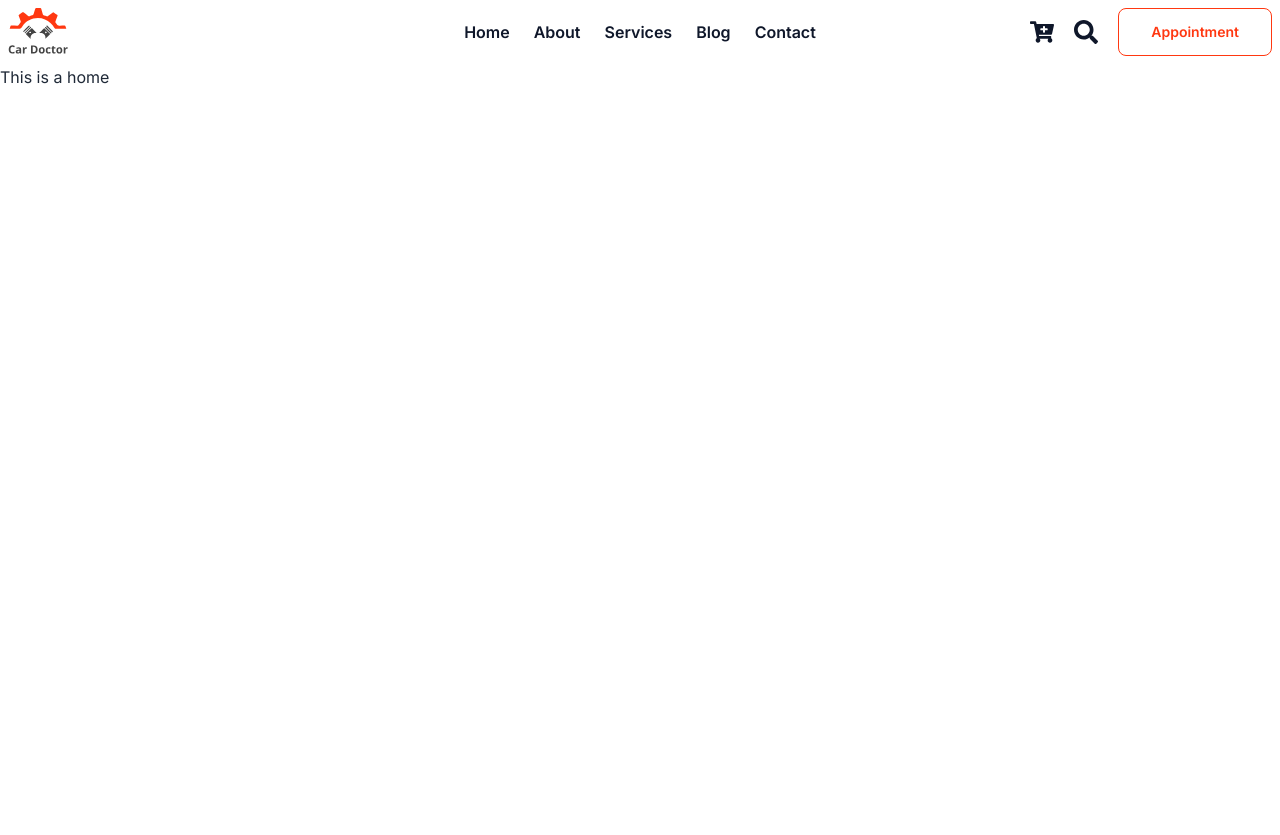
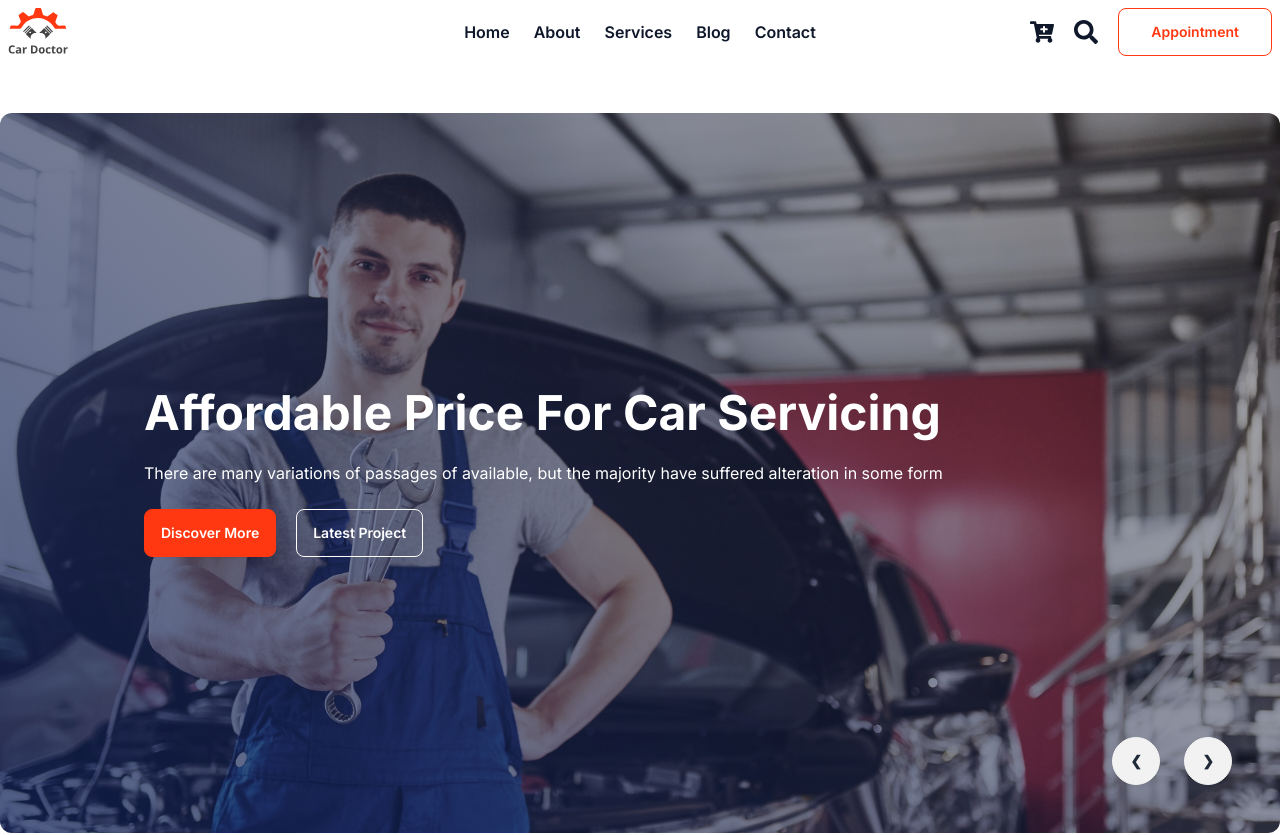
Before and after one commit to mdsaifulislamrafel/car-doctor-pro, a Next.js app: page / in a window 1280 px wide. Shown: the top 835 px of the page. Built offline with nearby package versions, Linux system fonts and the light colour scheme.

Commit message:
banner section complete

```diff
--- a/src/app/layout.js
+++ b/src/app/layout.js
@@ -6,8 +6,8 @@ import Footer from "@/shared/Footer/Footer";
 const inter = Inter({ subsets: ["latin"] });
 
 export const metadata = {
-  title: "Create Next App",
-  description: "Generated by create next app",
+  title: "Car Doctor Pro",
+  description: "Car Repairing Workshop",
 };
 
 export default function RootLayout({ children }) {
--- /dev/null
+++ b/src/components/Homepage/About.jsx
@@ -0,0 +1,11 @@
+import React from 'react';
+
+const About = () => {
+    return (
+        <div>
+            <h1>This is a about</h1>
+        </div>
+    );
+};
+
+export default About;
--- a/src/components/Homepage/Banner.jsx
+++ b/src/components/Homepage/Banner.jsx
@@ -2,19 +2,65 @@ import React from 'react';
 
 const Banner = () => {
     return (
-        <div>
-            <div className="carousel w-full">
-                <div id="slide1" className="carousel-item relative w-full">
-
-                    <div className="absolute left-5 right-5 top-1/2 flex -translate-y-1/2 transform justify-between">
-                        <a href="#slide4" className="btn btn-circle">❮</a>
-                        <a href="#slide2" className="btn btn-circle">❯</a>
-                    </div>
-                </div>
-
+        <div className='container mx-auto'>
+            <div className="carousel w-full mt-12 text-white">
+                {
+                    banners.map((banner, index) => (
+                        <div
+                            key={index}
+                            id={`slide${index + 1}`}
+                            className="carousel-item relative w-full h-[90vh] bg-top bg-no-repeat bg-cover rounded-xl"
+                            style={{
+                                backgroundImage: `linear-gradient(45deg, rgba(7, 25, 82, 0.7), rgba(0, 0, 0, 0.3)), url(/assets/images/banner/${index + 1}.jpg)`,
+                            }}
+                        >
+                            <div className='h-full w-full flex items-center pl-36'>
+                                <div className='space-y-6'>
+                                    <h1 className='text-5xl font-bold ' >{banner.title}</h1>
+                                    <p>{banner.description}</p>
+                                    <div className='flex gap-5'>
+                                        <button className='btn btn-primary'>Discover More</button>
+                                        <button className='btn btn-outline border-1 border-white text-white'>Latest Project</button>
+                                    </div>
+                                </div>
+                            </div>
+                            <div className="absolute transform justify-between bottom-12 right-12">
+                                <a href={banner.prev} className="btn btn-circle mr-6">❮</a>
+                                <a href={banner.next} className="btn btn-circle">❯</a>
+                            </div>
+                        </div>
+                    ))
+                }
             </div>
         </div>
     );
 };
 
+const banners = [
+    {
+        title: 'Affordable Price For Car Servicing',
+        description: 'There are many variations of passages of available, but the majority have suffered alteration in some form',
+        next: '#slide2',
+        prev: '#slide4'
+    },
+    {
+        title: 'Affordable Price For Car Servicing',
+        description: 'There are many variations of passages of available, but the majority have suffered alteration in some form',
+        next: '#slide3',
+        prev: '#slide1'
+    },
+    {
+        title: 'Affordable Price For Car Servicing',
+        description: 'There are many variations of passages of available, but the majority have suffered alteration in some form',
+        next: '#slide4',
+        prev: '#slide2'
+    },
+    {
+        title: 'Affordable Price For Car Servicing',
+        description: 'There are many variations of passages of available, but the majority have suffered alteration in some form',
+        next: '#slide1',
+        prev: '#slide3'
+    },
+];
+
 export default Banner;
--- a/src/components/Homepage/Homepage.jsx
+++ b/src/components/Homepage/Homepage.jsx
@@ -1,9 +1,12 @@
 import React from 'react';
+import Banner from './Banner';
+import About from './About';
 
 const Homepage = () => {
     return (
         <div>
-            This is a home
+            <Banner />
+            <About />
         </div>
     );
 };
```
